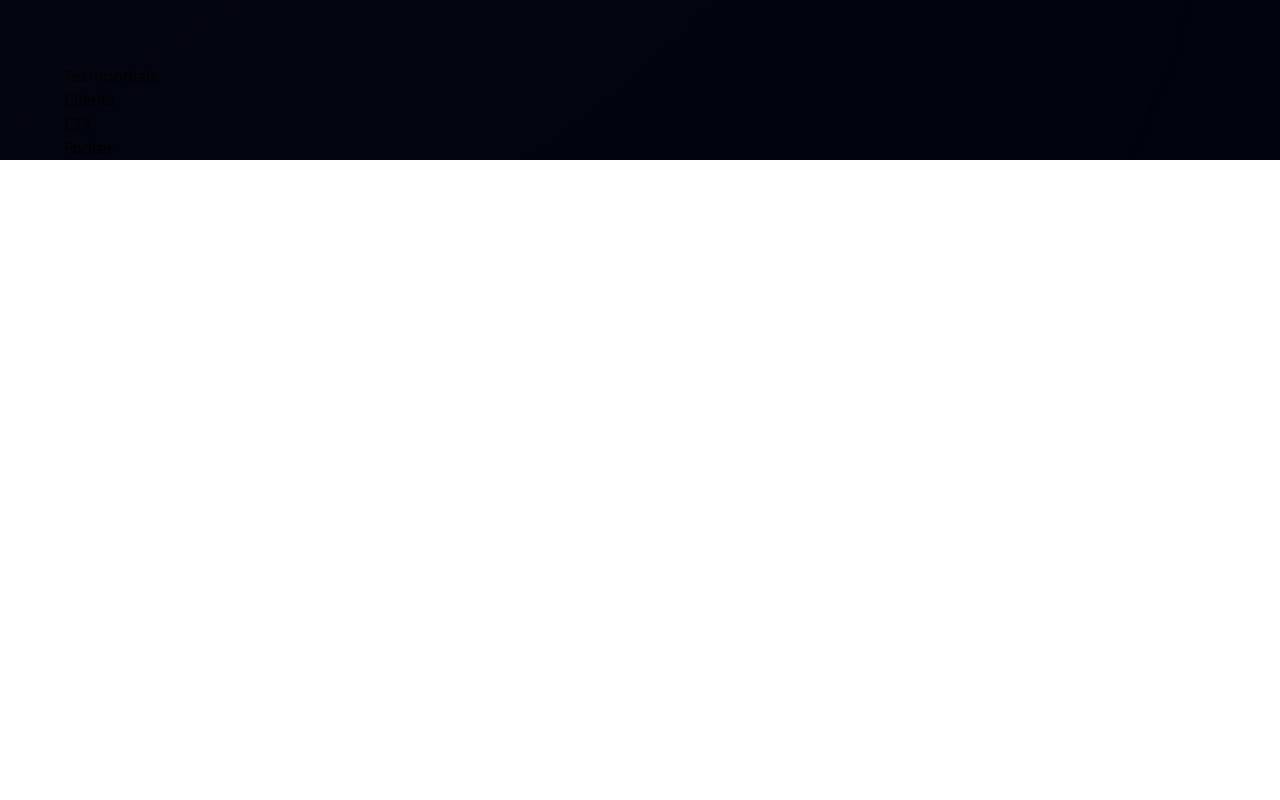
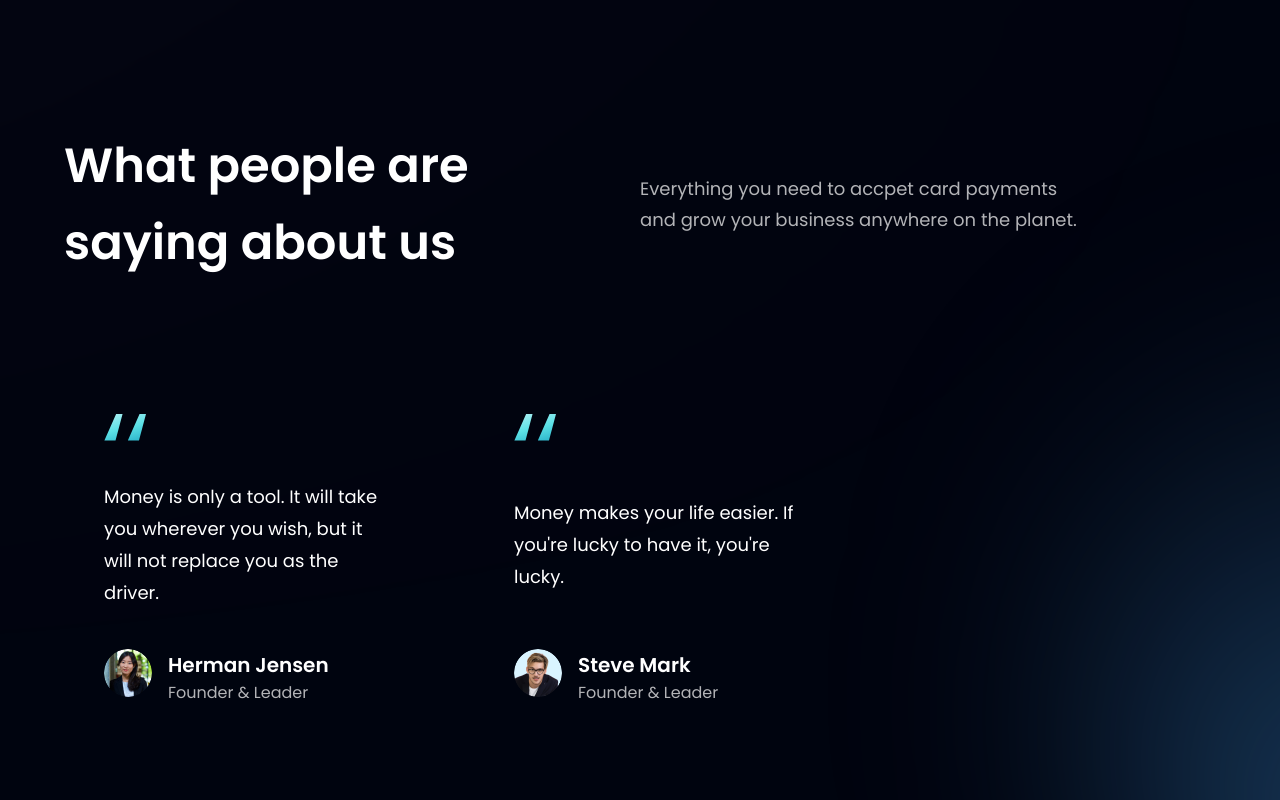
Before and after one commit to bigyan-sapkota/bank_modern_app, a React (Vite) app in the folder bank_modern_app/: page / in a window 1280 px wide. Shown: the part 2740-3540 px from the top of the page. Before the commit the page ends 2900 px from the top, so only its background shows below. Built offline with nearby package versions, Linux system fonts and the light colour scheme.

Commit message:
testimonials component completed

```diff
--- a/bank_modern_app/src/components/FeedbackCard.jsx
+++ b/bank_modern_app/src/components/FeedbackCard.jsx
@@ -1,9 +1,21 @@
-import React from 'react'
+import React from 'react';
+import { quotes } from '../assets';
 
-const FeedbackCard = () => {
-  return (
-    <div>FeedbackCard</div>
-  )
-}
+const FeedbackCard = ({ content, name, title, img }) => (
+  <div className='flex justify-between flex-col px-10 py-12 rounded-[20px] max-w-[370px] md:mr-10 sm:mr-5 mr-0 my-5 feedback-card'>
+    <img src={quotes} alt="double_quotes"
+    className="w-[42px] h-[27px] object-contain"/>
+    <p className='font-poppins font-normal text-[18px] leading-[32px] text-white my-10'>{content}</p>
+
+    <div className='flex flex-row'>
+      <img src={img} alt={name}
+      className='w-[48px] h-[48px] rounded-full' />
+      <div className="flex flex-col ml-4">
+        <h4 className='font-poppins font-semibold text-[20px] leading-[32px] text-white'>{name}</h4>
+        <p className='font-poppins font-normal text-[16px] leading-[24px] text-dimWhite'>{title}</p>
+      </div>
+    </div>
+  </div>
+)
 
 export default FeedbackCard
--- a/bank_modern_app/src/components/Testimonials.jsx
+++ b/bank_modern_app/src/components/Testimonials.jsx
@@ -1,9 +1,28 @@
-import React from 'react'
+import React from 'react';
+import { feedback } from '../constants';
+import styles from '../style';
+import FeedbackCard from './FeedbackCard'
 
-const Testimonials = () => {
-  return (
-    <div>Testimonials</div>
-  )
-}
+const Testimonials = () => (
+  <section id="clients"
+  className={`${styles.paddingY} ${styles.flexCenter} flex-col relative`}>
+    {/* TODO */}
+    <div className='absolute z-[0] w-[60%] h-[60%] -right-[50%] rounded-full blue__gradient'/>
 
-export default Testimonials
+    <div className="w-full flex justify-between items-center md:flex-row flex-col sm:mb-16 mb-6 z-[1]">
+      <h1 className={styles.heading2}>What people are
+      <br className='sm:block hidden'/> saying about us</h1>
+      <div className='w-full md:mt-0 mt-6'>
+      <p className={`${styles.paragraph} text-left max-w-[450px]`}>Everything you need to accpet card payments and grow your business anywhere on the planet.</p>
+      </div>
+    </div>
+
+    <div className="flex flex-wrap sm:justify-start justify-center w-full feedback-container relative z-[1]">
+      {feedback.map((card) => (
+        <FeedbackCard key={card.id} {...card}/>
+      ))}
+    </div>
+  </section>
+)
+
+export default Testimonials;
```
